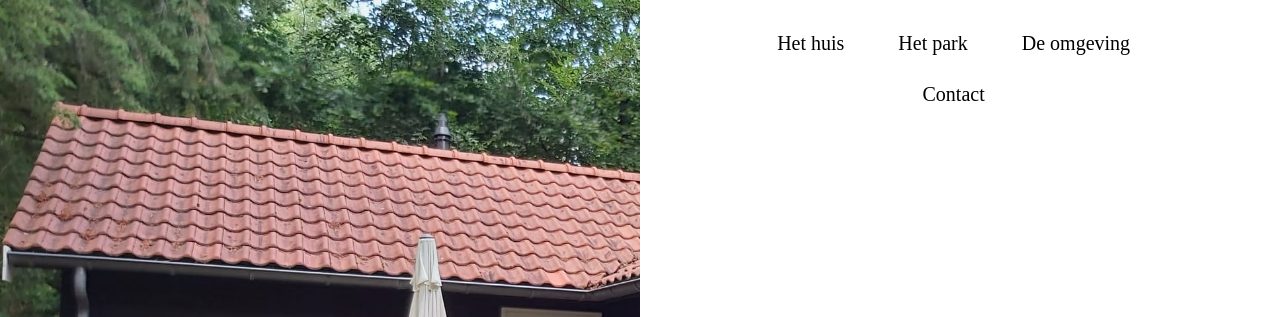
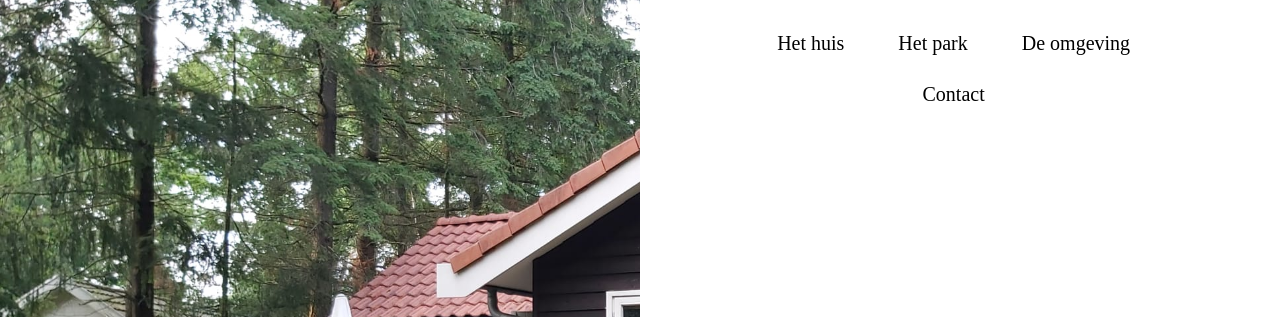
Before and after one commit to keizersnest/keizersnest.github.io, a plain HTML site: page index.html in a window 1280 px wide. Shown: the part 155-472 px from the top of the page. Drawn offline with Linux system fonts and the light colour scheme.

Commit message:
Add files via upload

```diff
--- a/index.html
+++ b/index.html
@@ -10,7 +10,7 @@
 
       <div class="scrollHalf__grupo" data-scroll>
         <div class="scrollHalf__grupo__imagen">
-          <img src="house2.jpg" id="house"/>
+          <img src="house3.jpg" id="house"/>
         </div>
         <div class="scrollHalf__grupo__contenido" id="h1h">
           <h1>
```
